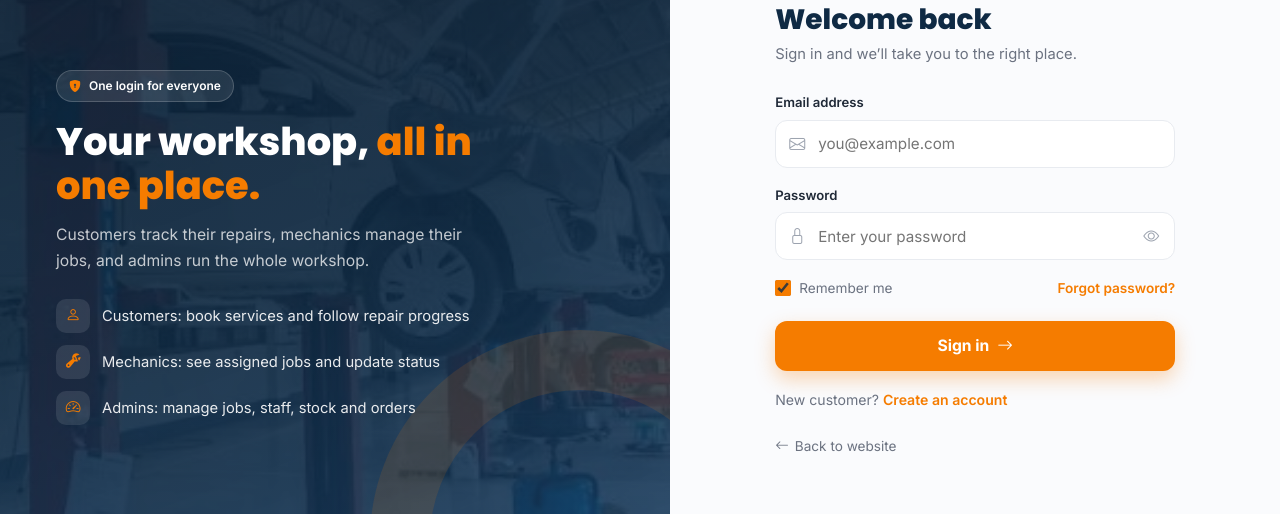
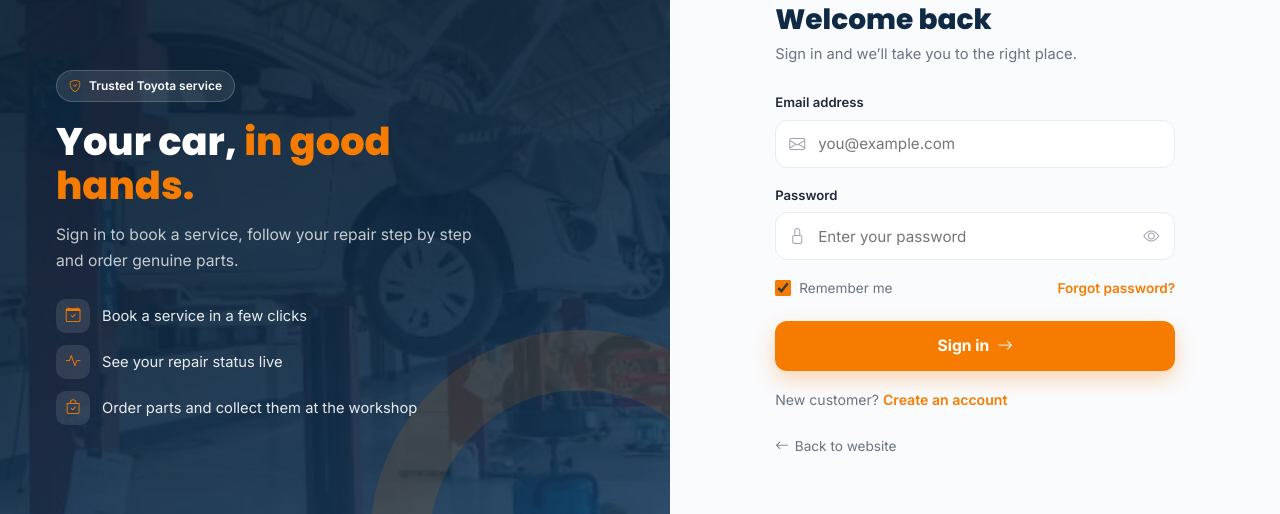
Before and after one commit to 05240130jnec-ship-it/auto-workshop, a React (Vite) app in the folder autocare-react/: page /login in a window 1280 px wide. Shown: the part 170-684 px from the top of the page. Built offline with nearby package versions, Linux system fonts and the light colour scheme; no server answers.

Commit message:
updated login page

```diff
--- a/autocare-react/src/pages/Login.jsx
+++ b/autocare-react/src/pages/Login.jsx
@@ -74,13 +74,13 @@ export default function Login() {
         </div>
 
         <div className="lg-copy">
-          <span className="tag"><i className="bi bi-shield-lock-fill"></i> One login for everyone</span>
-          <h1>Your workshop, <span>all in one place.</span></h1>
-          <p>Customers track their repairs, mechanics manage their jobs, and admins run the whole workshop.</p>
+          <span className="tag"><i className="bi bi-shield-check"></i> Trusted Toyota service</span>
+          <h1>Your car, <span>in good hands.</span></h1>
+          <p>Sign in to book a service, follow your repair step by step and order genuine parts.</p>
           <ul className="lg-feats">
-            <li><i className="bi bi-person"></i> Customers: book services and follow repair progress</li>
-            <li><i className="bi bi-wrench-adjustable"></i> Mechanics: see assigned jobs and update status</li>
-            <li><i className="bi bi-speedometer2"></i> Admins: manage jobs, staff, stock and orders</li>
+            <li><i className="bi bi-calendar-check"></i> Book a service in a few clicks</li>
+            <li><i className="bi bi-activity"></i> See your repair status live</li>
+            <li><i className="bi bi-bag-check"></i> Order parts and collect them at the workshop</li>
           </ul>
         </div>
 
```
